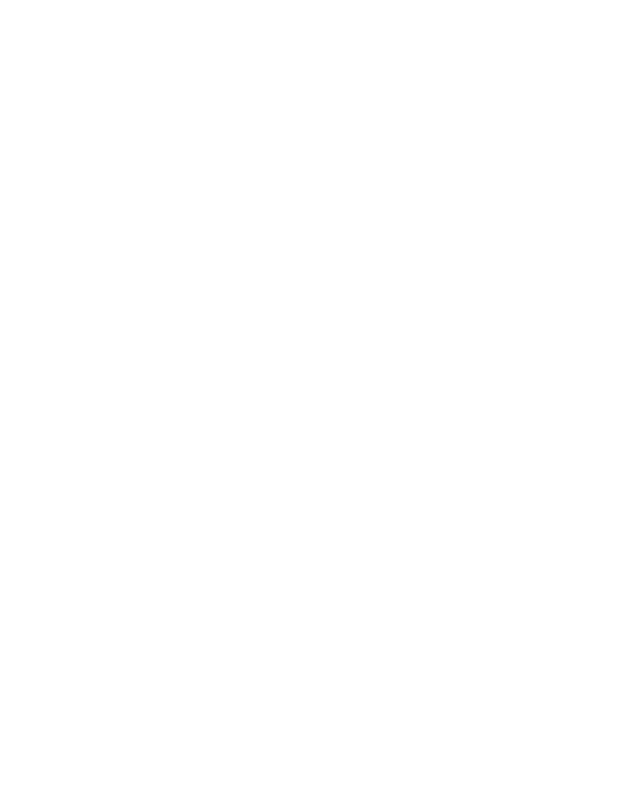
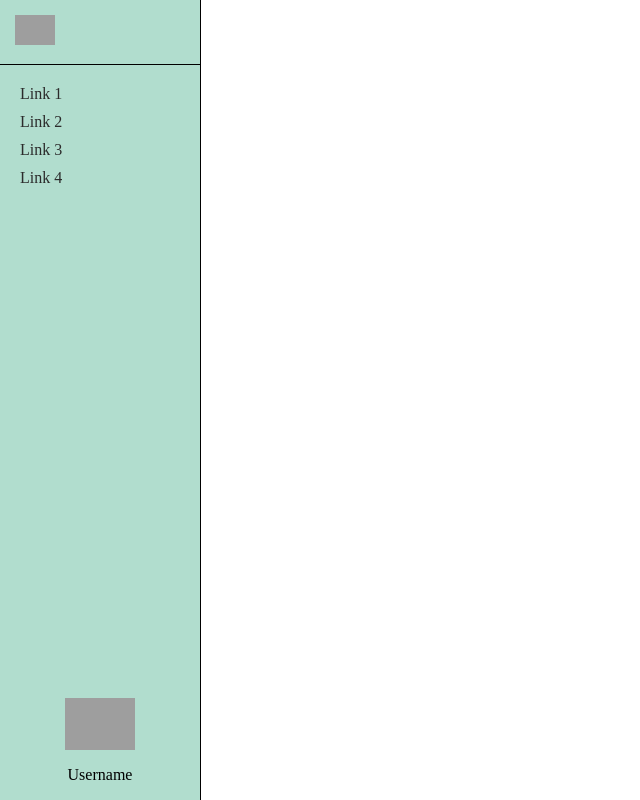
Before and after one commit to NatalySan/ExercisesDevelhope, a plain HTML site: page CSS/Flexbox/start/index.html in a window 1280 px wide. Shown: the whole page, without its empty margins (0-640 px from the left). Drawn offline with Linux system fonts and the light colour scheme; grey boxes are pictures that could not be loaded.

Commit message:
flexbox terminado

```diff
--- a/CSS/Flexbox/start/index.html
+++ b/CSS/Flexbox/start/index.html
@@ -8,6 +8,25 @@
     />
     <meta http-equiv="X-UA-Compatible" content="ie=edge" />
     <title>CSS Lessons</title>
+    <link rel="stylesheet" href="style.css">
   </head>
-  <body></body>
+  <body>
+    <section class="sidebar">
+      <div class="logo-links">
+        <div class="logo-container">
+          <img aria-placeholder="logo" class="logo" src="https://cdn.pixabay.com/photo/2021/04/01/11/33/social-networks-6141955_1280.png" alt="logo" width="40"></img>
+        </div>
+        <div class="list-links">
+          <a href="#">Link 1</a>
+          <a href="#">Link 2</a>
+          <a href="#">Link 3</a>
+          <a href="#">Link 4</a>
+        </div>
+      </div>
+      <div class="avatar">
+        <img src="https://img.freepik.com/vector-premium/ilustracion-avatar-estudiante-icono-perfil-usuario-avatar-jovenes_118339-4402.jpg?w=740" width="70"></img>
+        <p class="username">Username</p>
+      </div>
+    </section>
+  </body>
 </html>
--- a/CSS/Flexbox/start/style.css
+++ b/CSS/Flexbox/start/style.css
@@ -0,0 +1,57 @@
+body, html {
+    margin: 0;
+    padding: 0;
+    height: 100%;
+}
+
+.sidebar {
+    background-color: rgb(177, 221, 206);
+    border-right: 1px solid black;
+    max-width: 200px;
+    height: 100%;
+    display: flex;
+    flex-direction: column;
+}
+
+.logo-links {
+    display: flex;
+    flex-direction: column;
+    flex: 1;
+}
+
+.logo-container {
+    border-bottom: 1px solid black;
+}
+.list-links {
+    flex: 1;
+    margin: 20px;
+}
+
+.list-links a {
+    margin-bottom: 10px;
+}
+
+.logo {
+    margin: 15px;
+}
+
+a {
+    gap:10px;
+    text-decoration: none;
+    list-style: none;
+    color: #2b2b2b;
+    display: flex;
+    flex-direction: column;
+}
+
+a:hover {
+    color: #2b2bb2;
+    transition: 0.3s;
+}
+
+
+.avatar {
+    display: flex;
+    flex-direction: column;
+    align-items: center;
+}
```
Also changed, not shown: CSS/Flexbox/start/sidebar.png (added).
